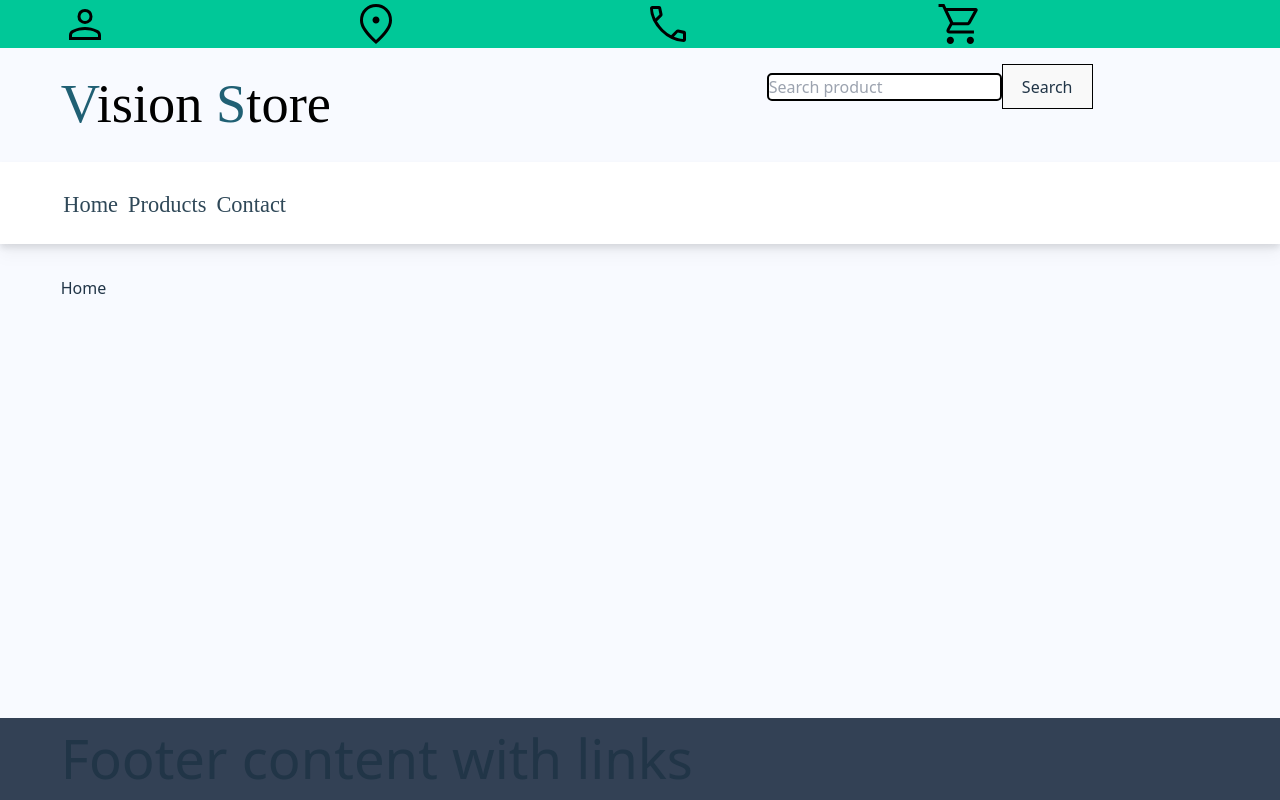
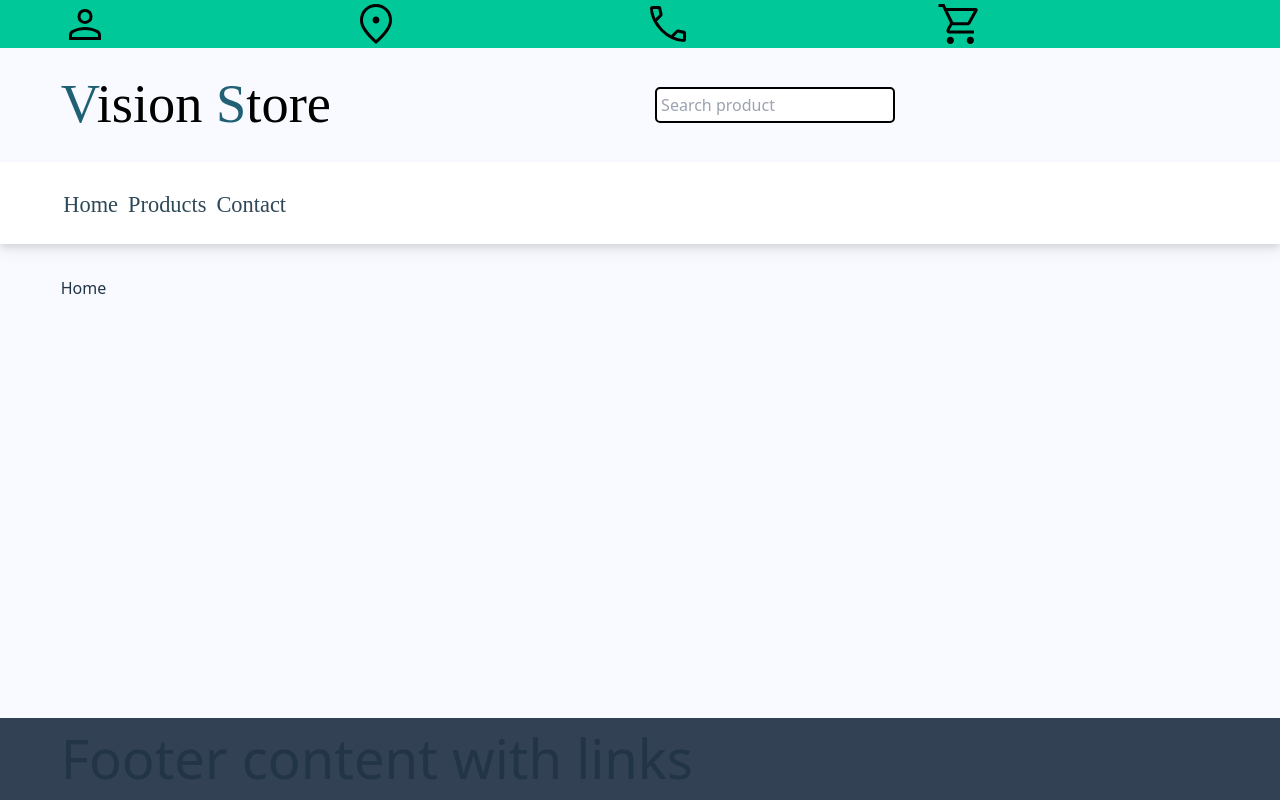
Before and after one commit to LAakerberg/online-shop-project, a React (Vite) app: page / in a window 1280 px wide. Built offline with nearby package versions, Linux system fonts and the light colour scheme.

Commit message:
Update style for search

```diff
--- a/src/layout/Header.jsx
+++ b/src/layout/Header.jsx
@@ -30,18 +30,16 @@ export function Header() {
         </div>
         <div className="mx-2">
           <div className="py-4 w-11/12 m-auto flex flex-col laptop:flex-row">
-            <div className="flex-1 text-center laptop:flex">
+            <div className="text-center laptop:flex">
               {' '}
               <h1 className="logo-title">
                 <span className="greenCap">V</span>ision{' '}
                 <span className="greenCap">S</span>tore
               </h1>
             </div>
-            <div className="text-center justify-center flex-1">
-              <div>
-                <input placeholder="Search product" />
-                <button>Search</button>
-              </div>
+            <div className="text-center justify-center flex-1 self-center">
+              <input className="m-auto p-1 w-60" placeholder="Search product" />
+              <button className="hidden">Search</button>
             </div>
           </div>
         </div>
```
